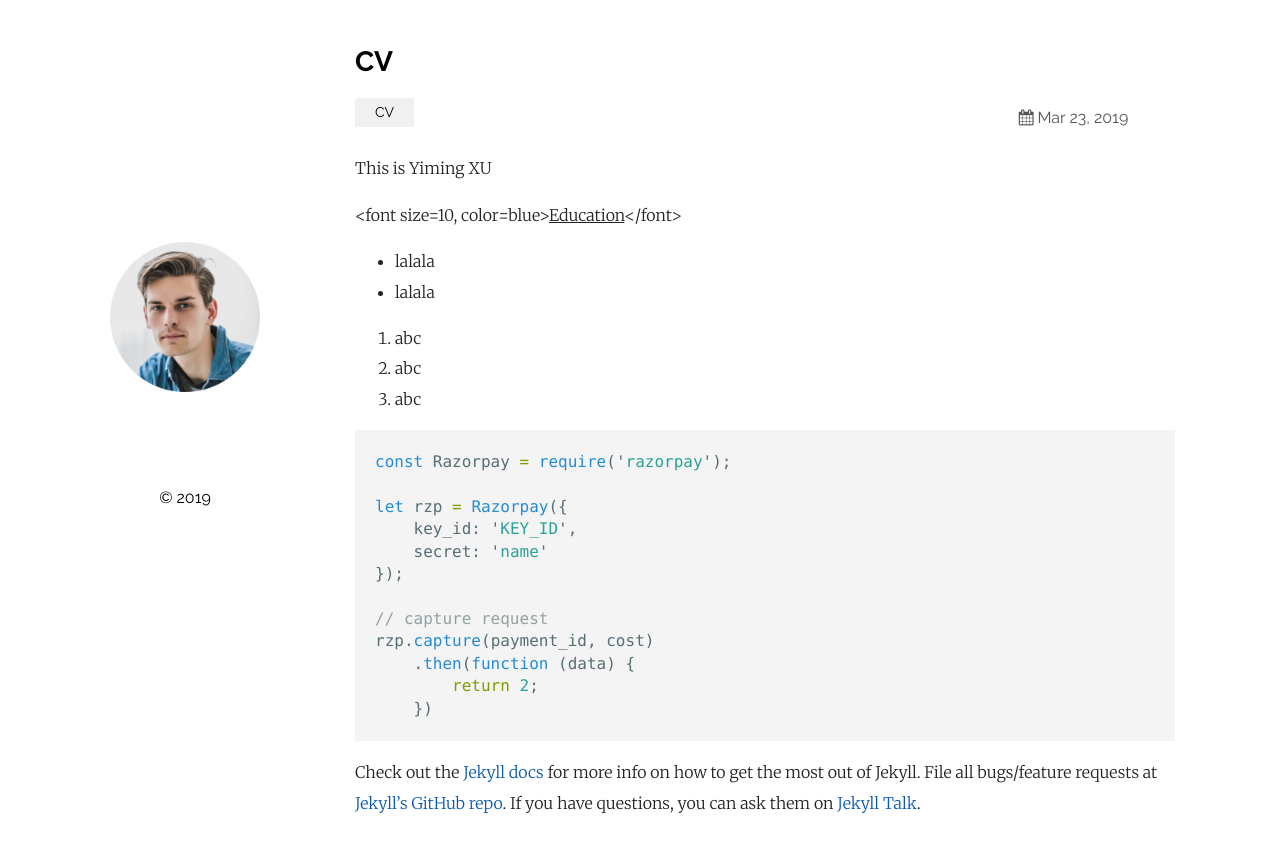
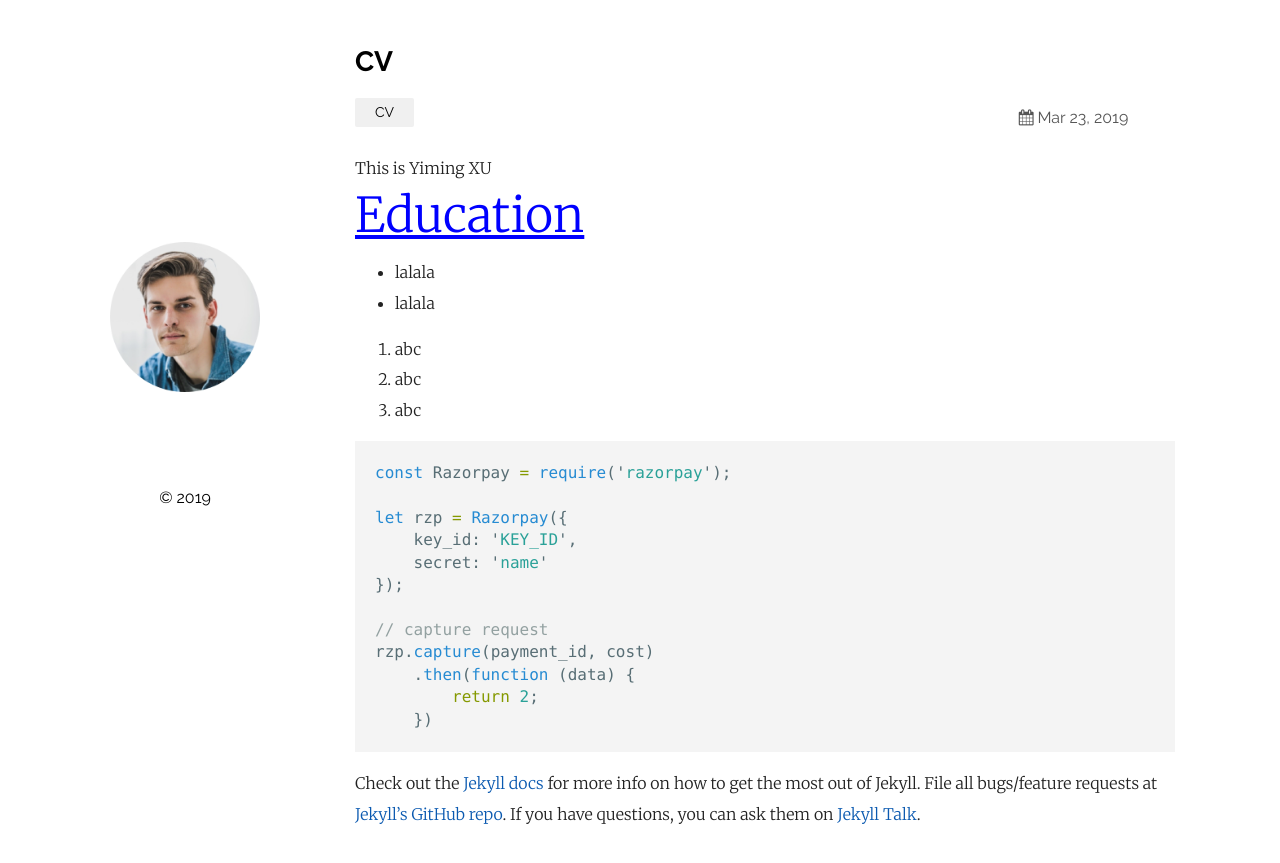
Before and after one commit to ymxu-atm/ymxu-atm.github.io, a Jekyll site: the page built from _posts/2019-03-23-welcome-to-jekyll.markdown, in a window 1280 px wide. Shown: the top 863 px of the page. Built offline with Jekyll 4.4.1, drawn with Linux system fonts in a browser that asks for light colours.

Commit message:
Update 2019-03-23-welcome-to-jekyll.markdown

```diff
--- a/_posts/2019-03-23-welcome-to-jekyll.markdown
+++ b/_posts/2019-03-23-welcome-to-jekyll.markdown
@@ -7,7 +7,7 @@ categories: CV
 This is Yiming XU
 
 
-<font size=10, color=blue><u>Education</u></font>
+<font size=10 color=blue><u>Education</u></font>
 * lalala
 * lalala
 
```
